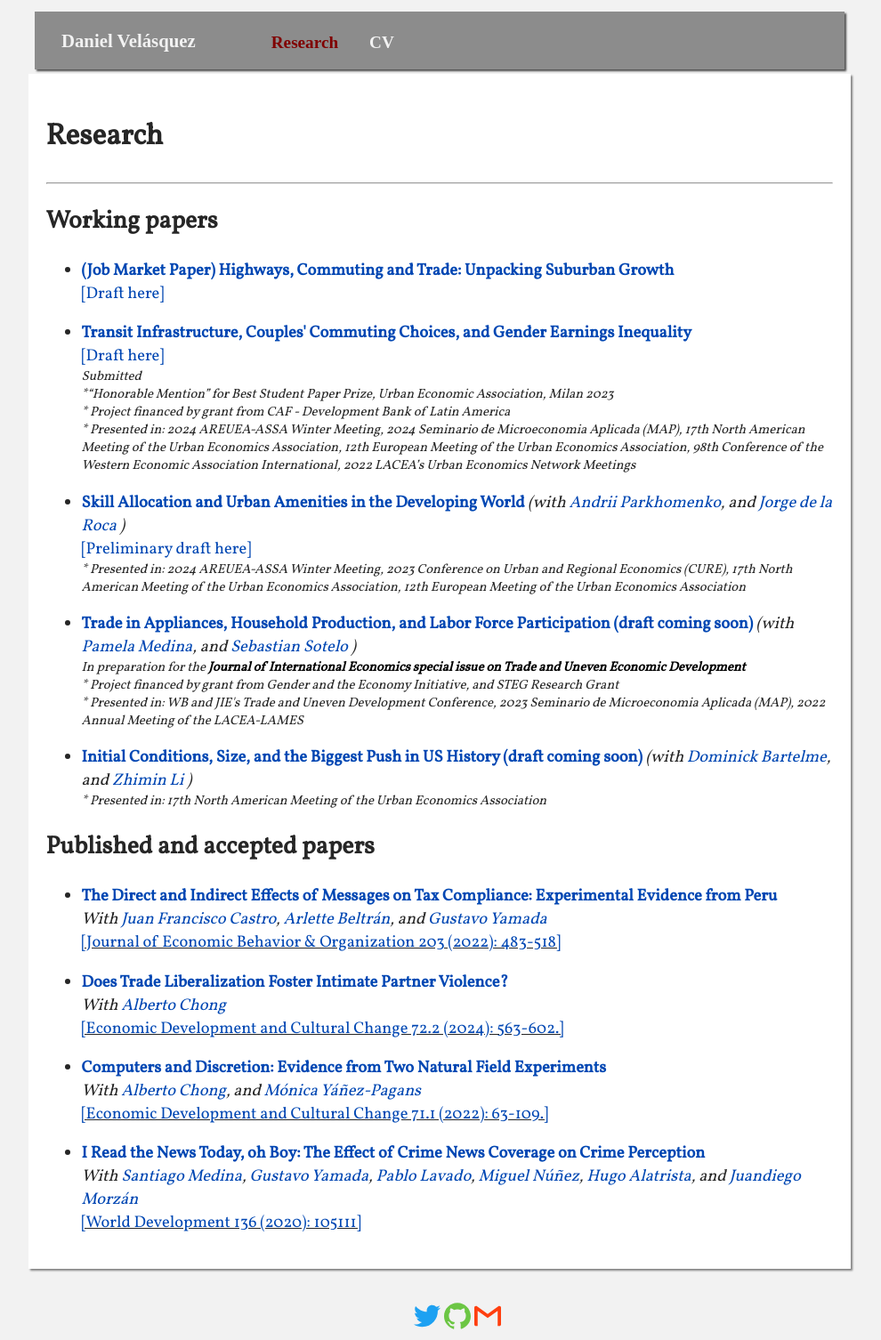
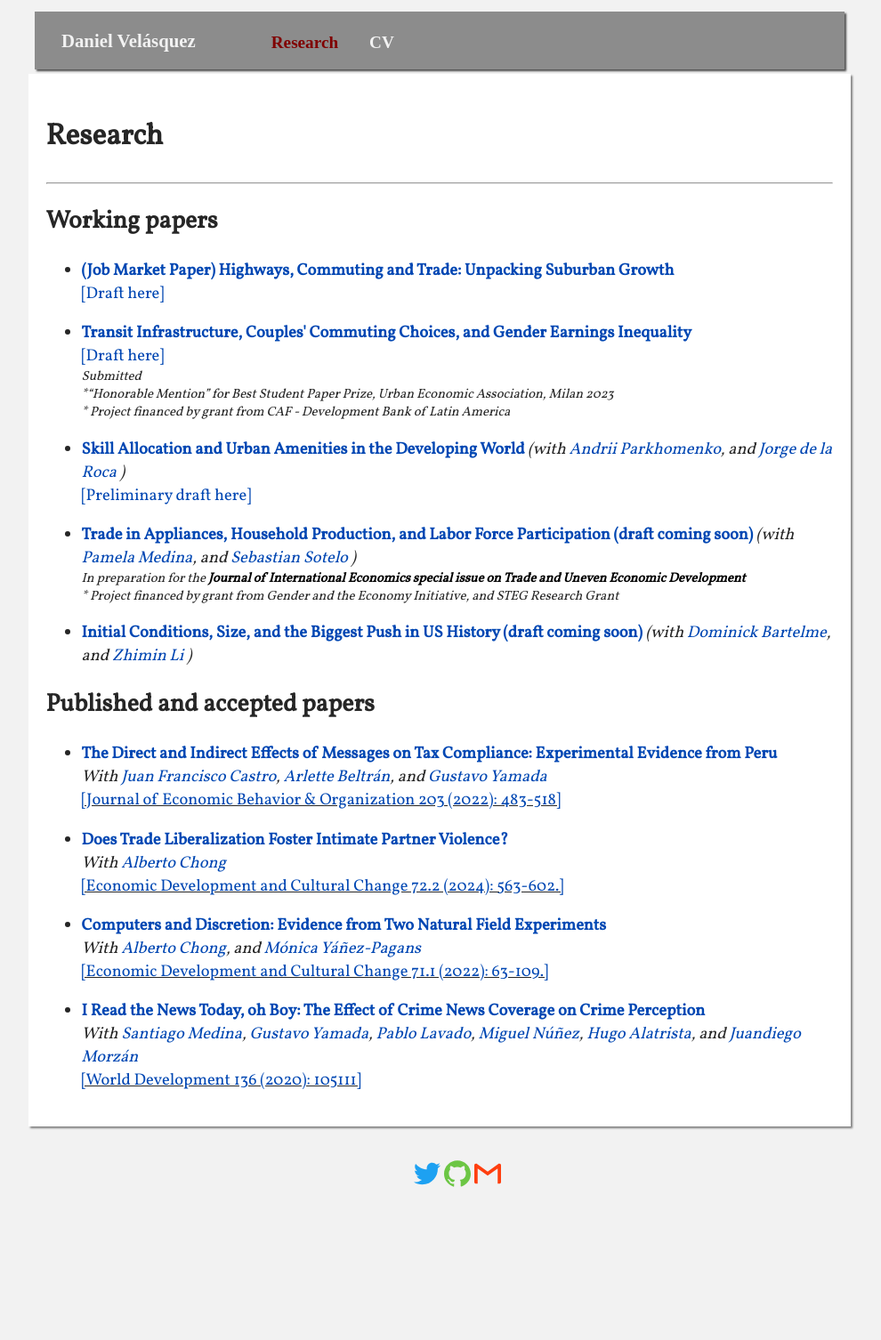
Before and after one commit to dvelasquezc/dvelasquezc.github.io, a Jekyll site: the page built from _pages/research.md, in a window 1280 px wide. Shown: the whole page at 89% size, without its empty margins (146-1136 px from the left). Built offline with Jekyll 4.4.1, drawn with Linux system fonts in a browser that asks for light colours; some web fonts are replaced; after the commit the page ends 1346 px from its top, so only the background shows below that.

Commit message:
update design links

```diff
--- a/_pages/research.md
+++ b/_pages/research.md
@@ -107,7 +107,7 @@ show: "yes"
 
 			{% if  paper.presented  != 'no' %}
 			<div class ="conferences">
-				<i>&#42; Presented in: {{ paper.presented }}</i>
+				<!--  <i>&#42; Presented in: {{ paper.presented }}</i> -->
 			</div>
 			{% endif %}
 
@@ -183,7 +183,7 @@ show: "yes"
 
 			{% if  paper.presented  != 'no' %}
 			<div class ="conferences">
-				<i>Presented in: {{ paper.presented }}</i>
+			<!-- 	<i>Presented in: {{ paper.presented }}</i> -->
 			</div>
 			{% endif %}
 
```
Also changed, not shown: index.md (+1 -1 lines).
